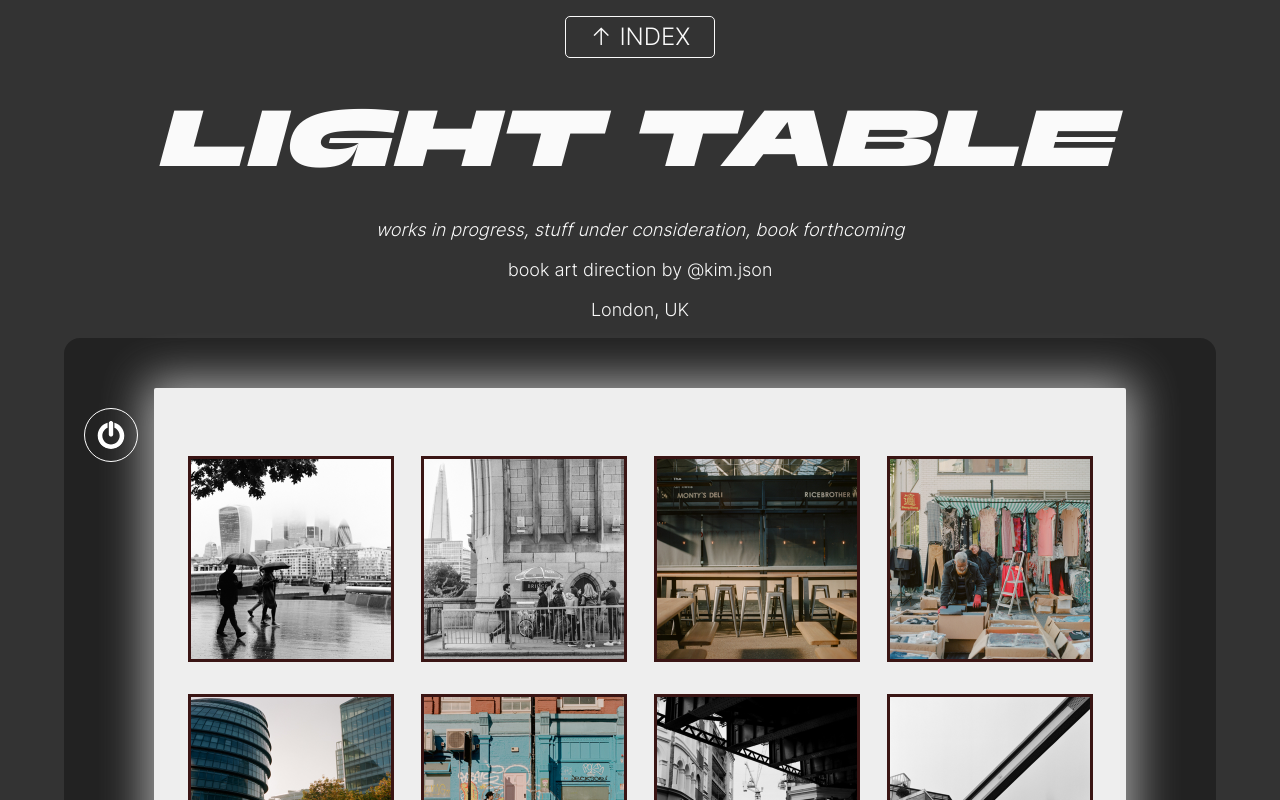
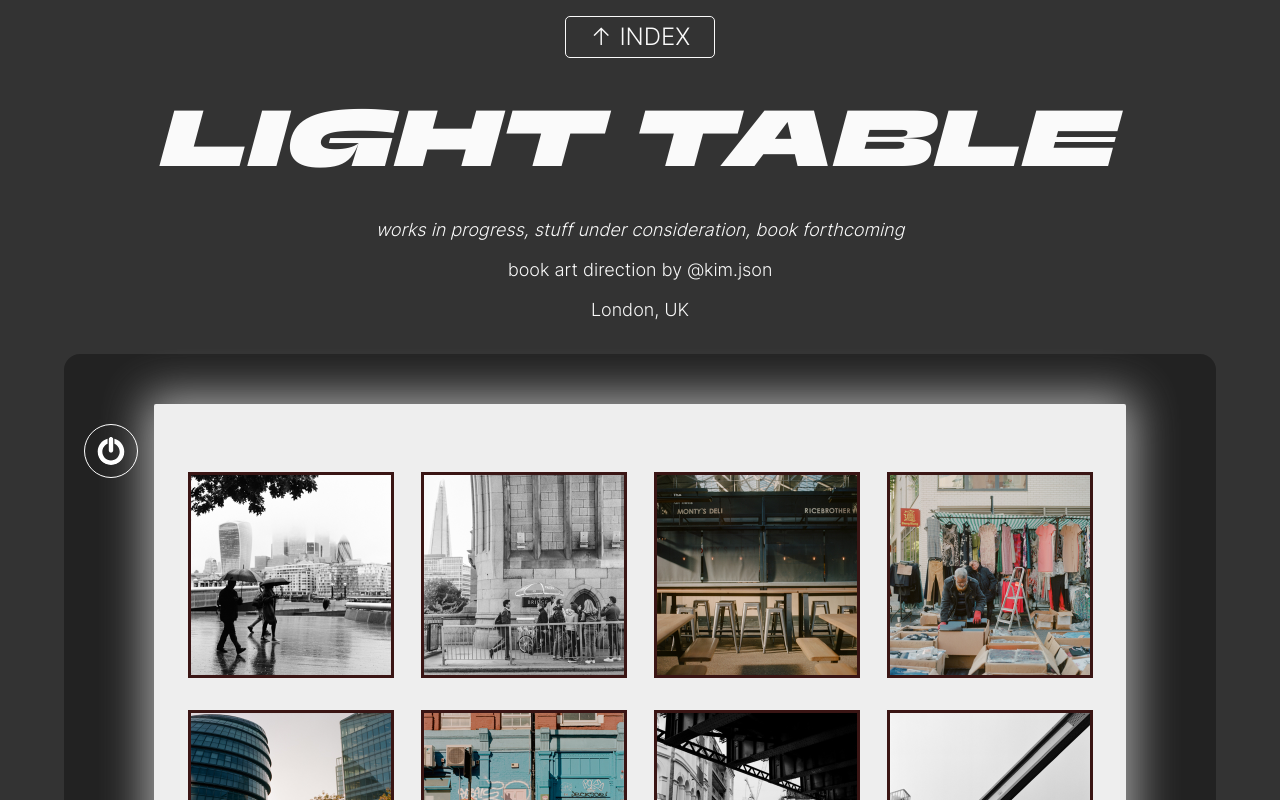
Before and after one commit to devin2712/ddxdevin, a Next.js app: page /se1 in a window 1280 px wide. Shown: the top 800 px of the page. Built offline with nearby package versions, Linux system fonts and the light colour scheme.

Commit message:
Update spacing on light table se1 page

```diff
--- a/components/LightTable.module.css
+++ b/components/LightTable.module.css
@@ -1,5 +1,5 @@
 div.lightTable {
-  margin: 1em 2em 4em 2em;
+  margin: 2em 2em 4em 2em;
 }
 
 div.lightTableDevice {
```
